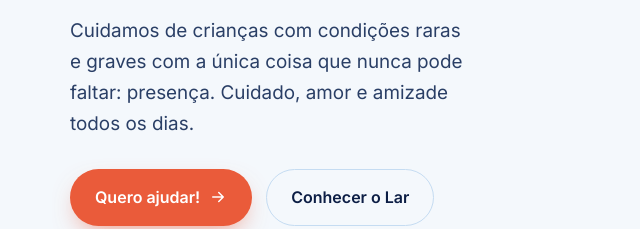
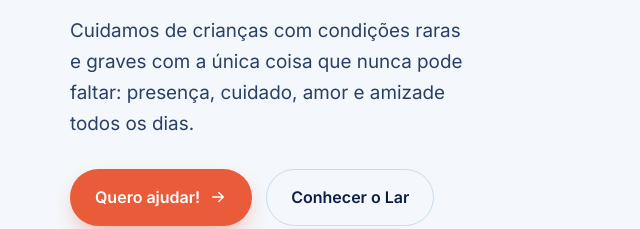
Before and after one commit to jaosiman000-jpg/lardedavi, a plain HTML site: page index.html in a window 1280 px wide. Shown: the part 372-601 px from the top of the page, 0-640 px from the left. Drawn offline with Linux system fonts and the light colour scheme.

Commit message:
Update texts and Hotmart link

```diff
--- a/index.html
+++ b/index.html
@@ -282,7 +282,7 @@ footer a:hover{color:#fff}
     <div class="reveal">
       <span class="eyebrow">Associação Lar de Davi</span>
       <h1>Aqui, toda criança<br>tem um <em>lar</em>.</h1>
-      <p class="lead">Cuidamos de crianças com condições raras e graves com a única coisa que nunca pode faltar: presença. Cuidado, amor e amizade todos os dias.</p>
+      <p class="lead">Cuidamos de crianças com condições raras e graves com a única coisa que nunca pode faltar: presença, cuidado, amor e amizade todos os dias.</p>
       <div class="hero-cta">
         <a href="#ebook" class="btn btn-donate">Quero ajudar!
           <svg width="18" height="18" viewBox="0 0 24 24" fill="none" stroke="#fff" stroke-width="2" stroke-linecap="round" stroke-linejoin="round"><path d="M5 12h14M13 6l6 6-6 6"/></svg>
```
